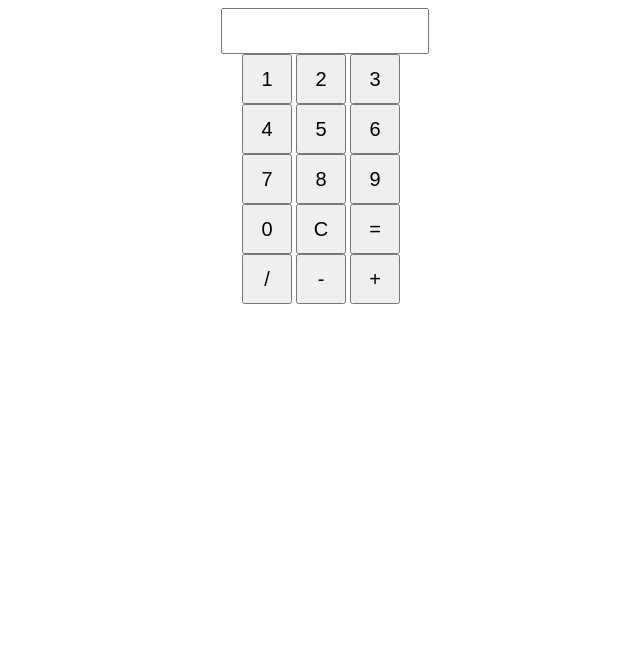
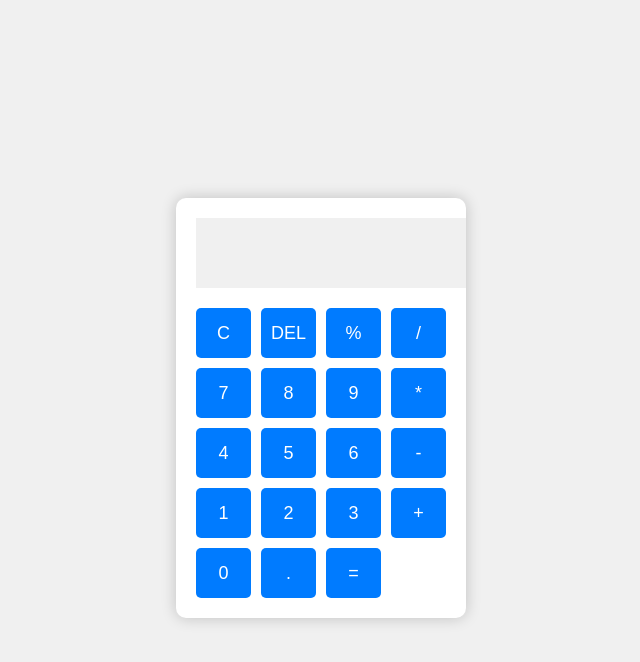
Before and after one commit to shahsaima432457/frontend, a plain HTML site: page index.html in a window 1280 px wide. Shown: the whole page, without its empty margins (319-959 px from the left). Drawn offline with Linux system fonts and the light colour scheme.

Commit message:
calculator with function

```diff
--- a/index.html
+++ b/index.html
@@ -3,29 +3,34 @@
 <head>
     <meta charset="UTF-8">
     <meta name="viewport" content="width=device-width, initial-scale=1.0">
-    <title>Document</title>
-<link rel="stylesheet" href="style.css">
+    <title>Calculator</title>
+    <link rel="stylesheet" href="styles.css">
 </head>
 <body>
-<div class="calculator">
-    <input type="text" id="display" readonly>
-    <div class="buttons">
-        <button>1</button>
-        <button>2</button>
-        <button>3</button>
-        <button>4</button>
-        <button>5</button>
-        <button>6</button>
-        <button>7</button>
-        <button>8</button>
-        <button>9</button>
-        <button>0</button>
-        <button>C</button>
-        <button>=</button>
-        <button>/</button>
-        <button>-</button>
-        <button>+</button>
+    <div class="calculator">
+        <input type="text" id="display" readonly>
+        <div class="buttons">
+            <button onclick="clearDisplay()">C</button>
+            <button onclick="deleteLast()">DEL</button>
+            <button onclick="appendCharacter('%')">%</button>
+            <button onclick="appendCharacter('/')">/</button>
+            <button onclick="appendCharacter('7')">7</button>
+            <button onclick="appendCharacter('8')">8</button>
+            <button onclick="appendCharacter('9')">9</button>
+            <button onclick="appendCharacter('*')">*</button>
+            <button onclick="appendCharacter('4')">4</button>
+            <button onclick="appendCharacter('5')">5</button>
+            <button onclick="appendCharacter('6')">6</button>
+            <button onclick="appendCharacter('-')">-</button>
+            <button onclick="appendCharacter('1')">1</button>
+            <button onclick="appendCharacter('2')">2</button>
+            <button onclick="appendCharacter('3')">3</button>
+            <button onclick="appendCharacter('+')">+</button>
+            <button onclick="appendCharacter('0')">0</button>
+            <button onclick="appendCharacter('.')">.</button>
+            <button onclick="calculateResult()">=</button>
+        </div>
     </div>
-</div>
+    <script src="script.js"></script>
 </body>
 </html>
--- /dev/null
+++ b/script.js
@@ -0,0 +1,25 @@
+// Append character to the display
+function appendCharacter(char) {
+    document.getElementById('display').value += char;
+}
+
+// Clear the display
+function clearDisplay() {
+    document.getElementById('display').value = '';
+}
+
+// Delete the last character
+function deleteLast() {
+    const display = document.getElementById('display');
+    display.value = display.value.slice(0, -1);
+}
+
+// Calculate the result
+function calculateResult() {
+    try {
+        const display = document.getElementById('display');
+        display.value = eval(display.value);
+    } catch (error) {
+        display.value = 'Error';
+    }
+}
--- /dev/null
+++ b/styles.css
@@ -0,0 +1,48 @@
+body {
+    font-family: Arial, sans-serif;
+    display: flex;
+    justify-content: center;
+    align-items: center;
+    height: 100vh;
+    background-color: #f0f0f0;
+}
+
+.calculator {
+    width: 250px;
+    background-color: #fff;
+    border-radius: 10px;
+    box-shadow: 0 0 15px rgba(0, 0, 0, 0.2);
+    padding: 20px;
+}
+
+#display {
+    width: 100%;
+    height: 50px;
+    font-size: 24px;
+    text-align: right;
+    padding: 10px;
+    margin-bottom: 20px;
+    border: none;
+    background-color: #f0f0f0;
+}
+
+.buttons {
+    display: grid;
+    grid-template-columns: repeat(4, 1fr);
+    grid-gap: 10px;
+}
+
+button {
+    width: 100%;
+    height: 50px;
+    font-size: 18px;
+    background-color: #007bff;
+    color: white;
+    border: none;
+    border-radius: 5px;
+    cursor: pointer;
+}
+
+button:hover {
+    background-color: #0056b3;
+}
```
